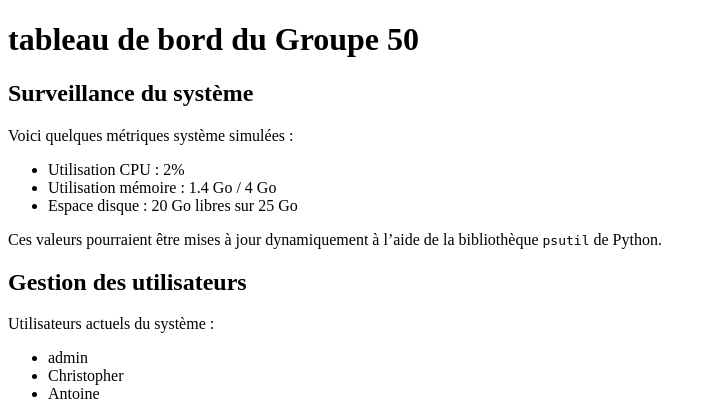
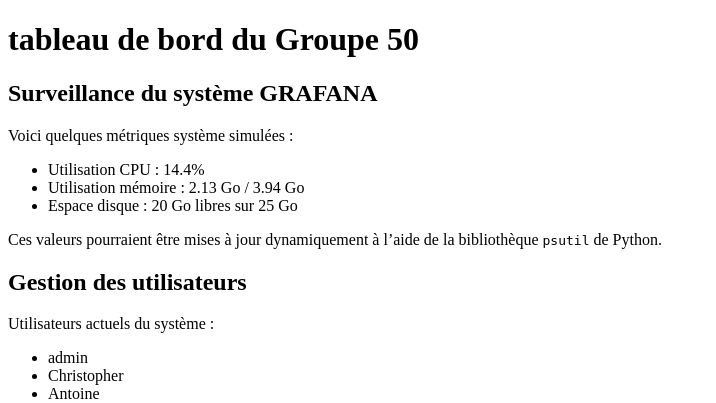
Before and after one commit to nooky77/devops-ci-cd-lab, a Flask app: page /groupe50 in a window 1280 px wide. Shown: the part 188-591 px from the top of the page, without its empty margins (0-716 px from the left). Run offline with Flask 3, Linux system fonts and the light colour scheme.

Commit message:
Données Grafana Christopher test

```diff
--- a/templates/groupe50.html
+++ b/templates/groupe50.html
@@ -5,11 +5,11 @@
 
 <h1>tableau de bord du Groupe 50</h1>
 
-<h2>Surveillance du système</h2>
+<h2>Surveillance du système GRAFANA</h2>
 <p>Voici quelques métriques système simulées :</p>
 <ul>
-  <li>Utilisation CPU : 2%</li>
-  <li>Utilisation mémoire : 1.4 Go / 4 Go</li>
+  <li>Utilisation CPU : 14.4%</li>
+  <li>Utilisation mémoire : 2.13 Go / 3.94 Go</li>
   <li>Espace disque : 20 Go libres sur 25 Go</li>
 </ul>
 <p>Ces valeurs pourraient être mises à jour dynamiquement à l’aide de la bibliothèque <code>psutil</code> de Python.</p>
```
